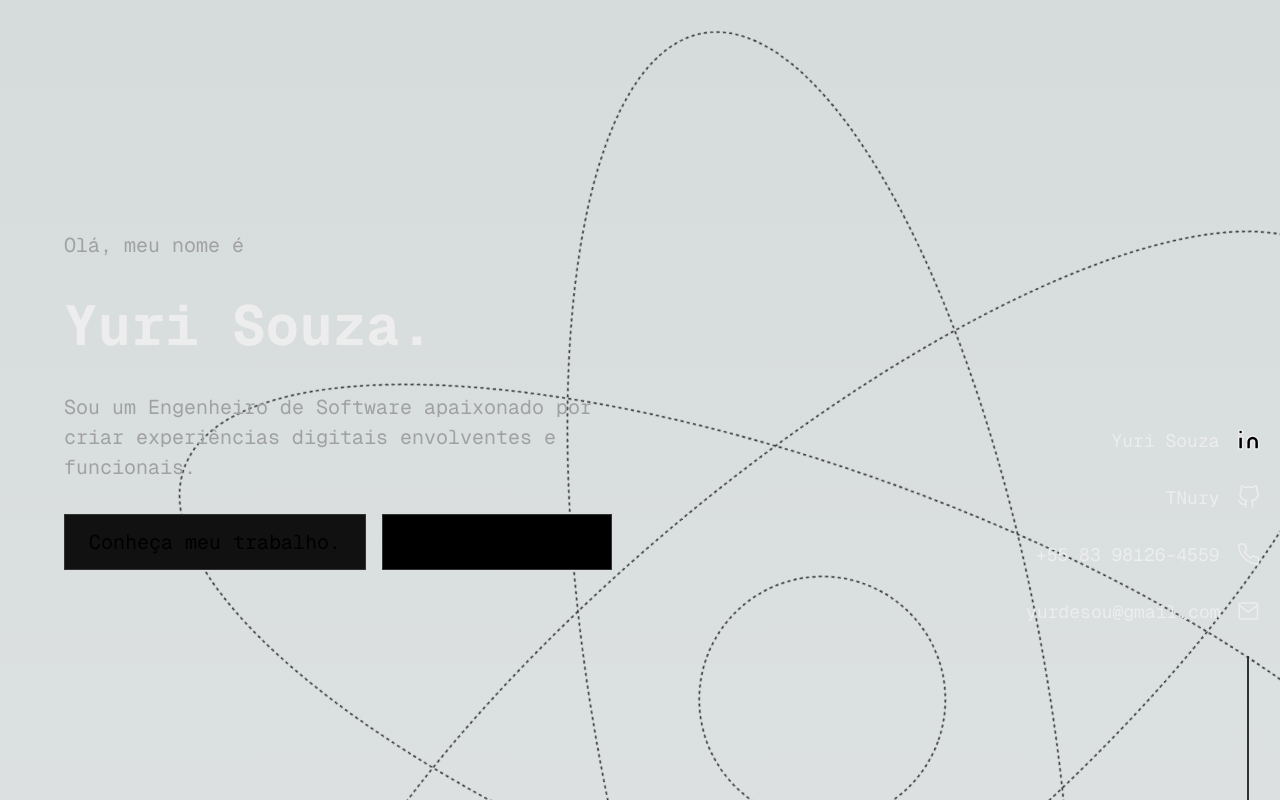
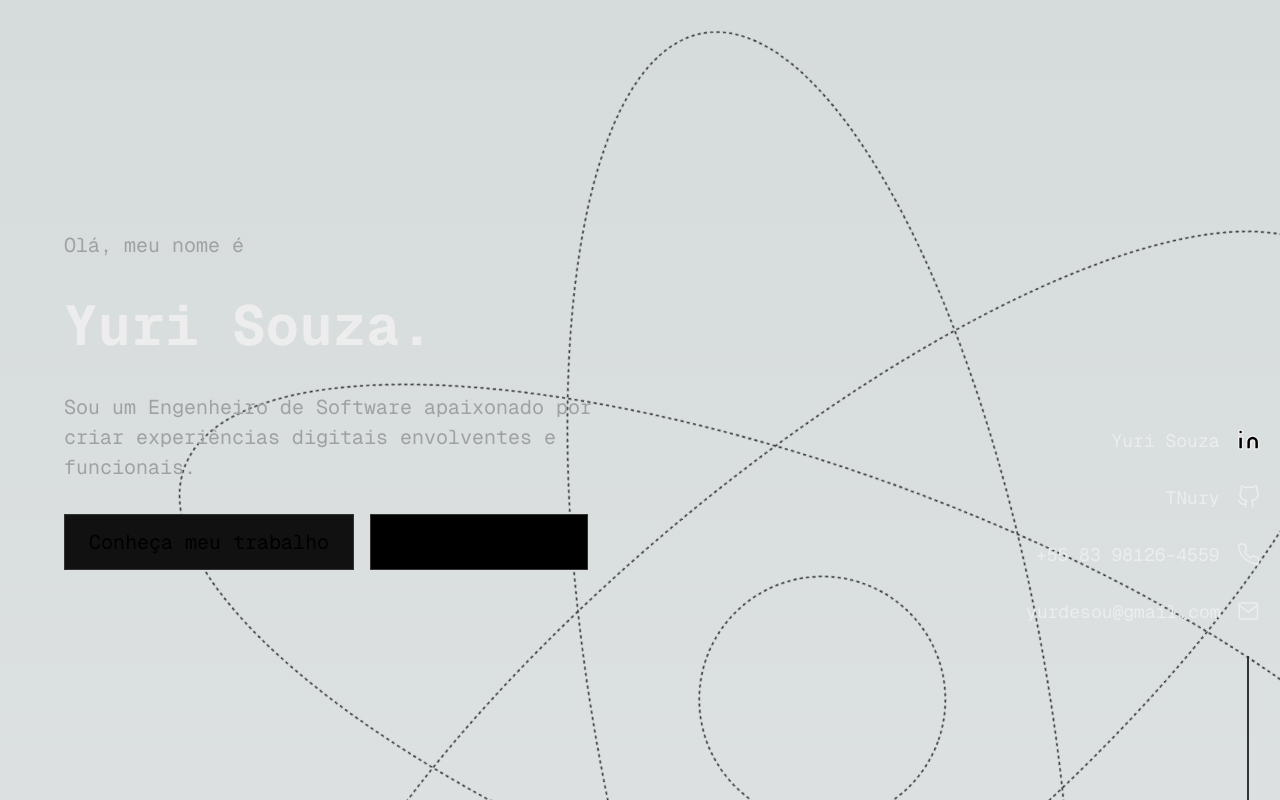
Before and after one commit to TNury/portfolio, a Next.js app: page / in a window 1280 px wide. Shown: the top 800 px of the page. Built offline with nearby package versions, Linux system fonts and the light colour scheme.

Commit message:
Update button text in Banner component

```diff
--- a/src/app/components/sections/Banner.tsx
+++ b/src/app/components/sections/Banner.tsx
@@ -18,10 +18,10 @@ export const Banner = () => {
         </p>
         <div className='flex flex-col gap-4 sm:flex-row'>
           <Link href='#my_work'>
-            <Button className='text-lg sm:text-xl'>Conheça meu trabalho.</Button>
+            <Button className='text-lg sm:text-xl'>Conheça meu trabalho</Button>
           </Link>
           <Link href='#about'>
-            <Button className='text-lg sm:text-xl' variant='secondary'>Mais sobre mim.</Button>
+            <Button className='text-lg sm:text-xl' variant='secondary'>Mais sobre mim</Button>
           </Link>
         </div>
       </div>
```
